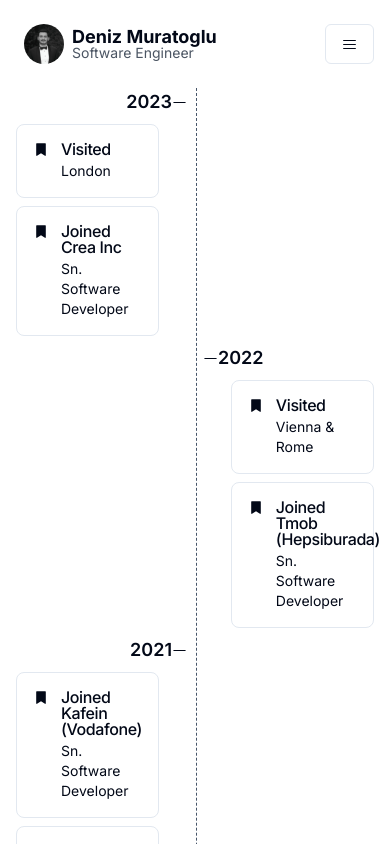
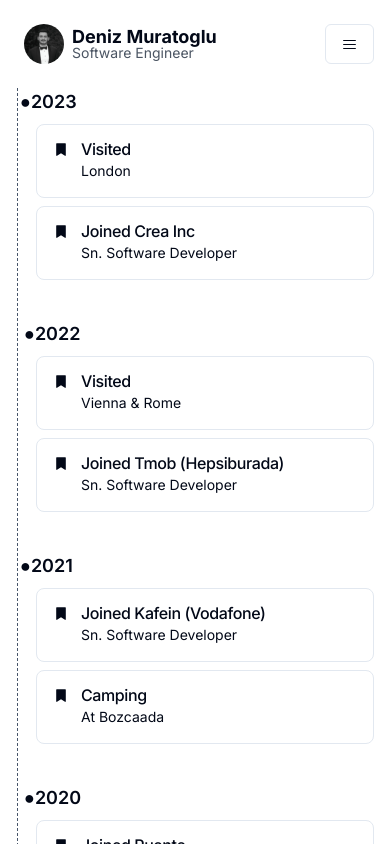
Before and after one commit to denizmrtoglu/denizmuratoglu, a Next.js app: page /journey in a window 390 px wide. Shown: the top 844 px of the page. Built offline with nearby package versions, Linux system fonts and the light colour scheme.

Commit message:
feat: journey mobile

```diff
--- a/src/components/timeline.tsx
+++ b/src/components/timeline.tsx
@@ -12,32 +12,18 @@ const TimelineItem = ({
   const isRight = index % 2 !== 0;
 
   return (
-    <>
-      <div className="flex flex-row flex-1">
-        <div className="flex-1 flex flex-row justify-end items-center	text-lg	font-semibold	">
-          {!isRight && (
-            <>
-              {event.year}
-              <BorderSolidIcon />
-            </>
-          )}
-        </div>
-        <div className="flex-1 flex flex-row items-center text-lg	font-semibold	ml-4">
-          {isRight && (
-            <>
-              <BorderSolidIcon />
-              {event.year}
-            </>
-          )}
-        </div>
-      </div>
-      {event.items.reverse().map(item => {
+    <div className="md:p-0 pl-1">
+      <Year isRight={isRight} year={event.year} />
+      <div className="md:p-0 pl-4 mb-10">
+        {[...event.items].reverse().map(item => {
           return (
             <div
-            className={`flex ${isRight ? 'justify-end' : 'justify-start'} my-2`}
+              className={`flex ${
+                isRight ? 'md:justify-end' : 'justify-start'
+              } my-2`}
               key={item.title}
             >
-            <div className="w-2/5	">
+              <div className="md:w-2/5 w-full">
                 <Alert>
                   <BookmarkFilledIcon className="h-4 w-4" />
                   <AlertTitle>{item.title}</AlertTitle>
@@ -47,7 +33,8 @@ const TimelineItem = ({
             </div>
           );
         })}
-    </>
+      </div>
+    </div>
   );
 };
 
@@ -55,12 +42,29 @@ export const Timeline = ({ data }: { data: IJourneyProps[] }) => {
   return (
     <div className="min-h-screen w-full flex justify-center">
       <div className="relative w-full">
-        <div className="absolute w-0.5 left-1/2 top-0 bottom-0 border-r border-dashed border-slate-600"></div>
+        <div className="absolute w-0.5 md:left-1/2 top-0 bottom-0 border-r border-dashed border-slate-600"></div>
 
-        {data.reverse().map((event, index) => (
+        {[...data].reverse().map((event, index) => (
           <TimelineItem key={index} event={event} index={index} />
         ))}
       </div>
     </div>
   );
 };
+
+const Year = ({ isRight, year }: { isRight: boolean; year: number }) => {
+  return (
+    <div className={`flex flex-row flex-1 ${isRight && 'md:justify-end'}`}>
+      <div
+        className={`basis-6/12 flex justify-start ${
+          !isRight ? 'md:flex-row-reverse' : 'pl-1 flex-row'
+        } items-center text-lg	font-semibold	`}
+      >
+        <>
+          <span>●</span>
+          {year}
+        </>
+      </div>
+    </div>
+  );
+};
```
Lines whose indentation alone changed are shown as unchanged.
